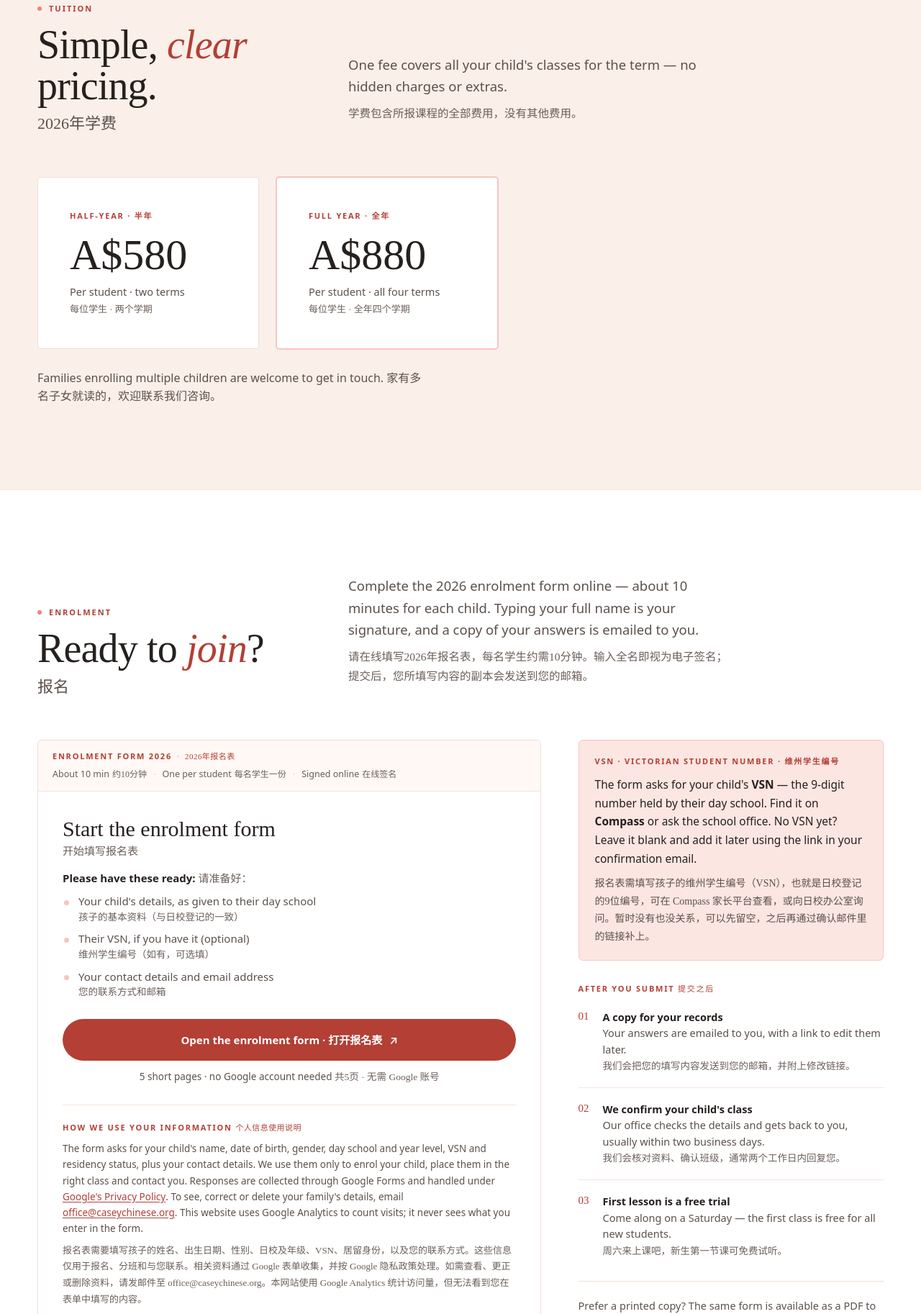
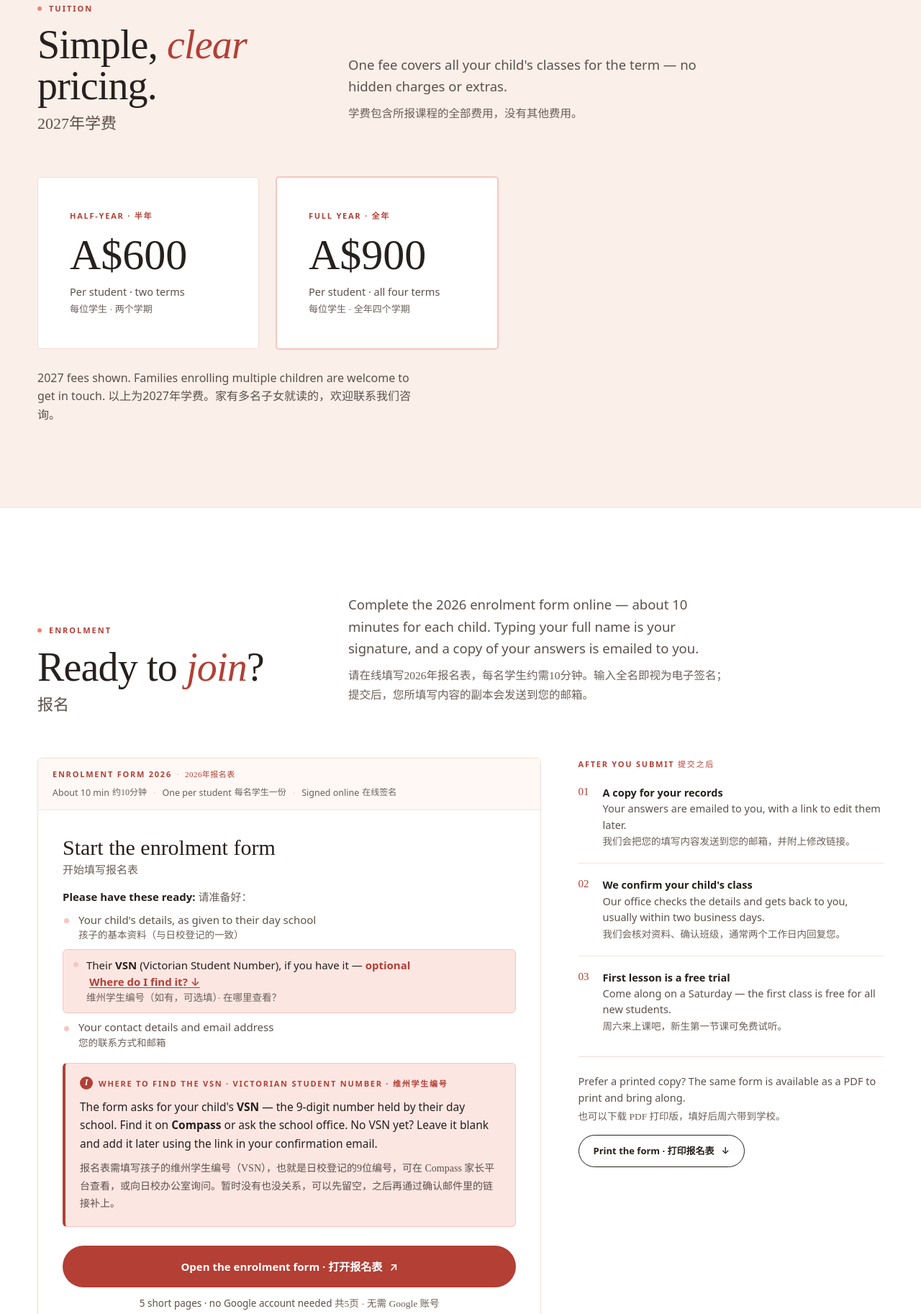
Before and after one commit to chaussen/caseychinese-website, a plain HTML site: page index.html in a window 1280 px wide. Shown: the part 6177-8003 px from the top of the page at 72% size. Drawn offline with Linux system fonts and the light colour scheme.

Commit message:
Add 2027 fees, RSPCA incursion event, and make VSN guidance prominent in enrolment
Co-Authored-By: Claude Sonnet 5.5 <noreply@anthropic.com>
Claude-Session: https://claude.ai/code/session_01EKoRQrGU9hTFF45R9mxFPp

```diff
--- a/index.html
+++ b/index.html
@@ -1208,7 +1208,12 @@
   .enrol-privacy .zh-note { display: block; font-family: var(--zh); font-size: 13px; line-height: 1.75; color: var(--ink-mute); margin-top: 8px; }
 
   .enrol-aside { display: grid; gap: 30px; }
-  .enrol-aside .vsn-callout { margin-top: 0; padding: 20px 22px; max-width: none; }
+  .enrol-ready .ready-vsn { background: var(--red-tint); border: 1px solid var(--red-soft); border-radius: 6px; padding: 10px 14px 10px 32px; color: var(--ink); }
+  .enrol-ready .ready-vsn::before { left: 14px; top: 1.1em; }
+  .ready-vsn em { font-style: normal; font-weight: 600; color: var(--red-deep); }
+  .vsn-jump { display: inline-block; margin-left: 4px; color: var(--red-deep); text-decoration: underline; text-underline-offset: 2px; font-weight: 600; }
+  .enrol-body .vsn-callout { margin: -10px 0 26px; max-width: none; padding: 18px 20px; border-left: 4px solid var(--red-deep); }
+  .vsn-badge { display: inline-grid; place-items: center; width: 18px; height: 18px; margin-right: 8px; border-radius: 50%; background: var(--red-deep); color: #fff; font: italic 700 12px var(--serif); letter-spacing: 0; vertical-align: 1px; }
   .enrol-side-label {
     font-size: 11px; font-weight: 600; text-transform: uppercase;
     letter-spacing: 0.16em; color: var(--red-deep); margin-bottom: 18px;
@@ -2057,7 +2062,7 @@
       <div>
         <div class="eyebrow"><span class="dot"></span>Tuition</div>
         <h2>Simple, <em>clear</em> pricing.</h2>
-        <div class="zh-title">2026年学费</div>
+        <div class="zh-title">2027年学费</div>
       </div>
       <p class="lede">
         One fee covers all your child's classes for the term — no hidden charges or extras.
@@ -2067,18 +2072,18 @@
     <div class="fee-options">
       <div class="fee-option">
         <div class="fee-period">Half-Year · 半年</div>
-        <div class="fee-amount">A$580</div>
+        <div class="fee-amount">A$600</div>
         <p class="fee-sub">Per student · two terms<br /><span class="zh" style="font-size:13px;font-weight:400;color:var(--ink-mute);">每位学生 · 两个学期</span></p>
       </div>
       <div class="fee-option featured">
         <div class="fee-period">Full Year · 全年</div>
-        <div class="fee-amount">A$880</div>
+        <div class="fee-amount">A$900</div>
         <p class="fee-sub">Per student · all four terms<br /><span class="zh" style="font-size:13px;font-weight:400;color:var(--ink-mute);">每位学生 · 全年四个学期</span></p>
       </div>
     </div>
     <p class="fee-note">
-      Families enrolling multiple children are welcome to get in touch.
-      <span class="zh-note">家有多名子女就读的，欢迎联系我们咨询。</span>
+      2027 fees shown. Families enrolling multiple children are welcome to get in touch.
+      <span class="zh-note">以上为2027年学费。家有多名子女就读的，欢迎联系我们咨询。</span>
     </p>
   </div>
 </section>
@@ -2114,9 +2119,18 @@
           <p class="enrol-have">Please have these ready: <span class="zh">请准备好：</span></p>
           <ul class="enrol-ready">
             <li>Your child's details, as given to their day school <span class="zh">孩子的基本资料（与日校登记的一致）</span></li>
-            <li>Their VSN, if you have it (optional) <span class="zh">维州学生编号（如有，可选填）</span></li>
+            <li class="ready-vsn">Their <strong>VSN</strong> (Victorian Student Number), if you have it — <em>optional</em> <a class="vsn-jump" href="#vsn-help">Where do I find it? ↓</a> <span class="zh">维州学生编号（如有，可选填）· 在哪里查看？</span></li>
             <li>Your contact details and email address <span class="zh">您的联系方式和邮箱</span></li>
           </ul>
+          <div class="vsn-callout" id="vsn-help">
+            <div class="vsn-label"><span class="vsn-badge" aria-hidden="true">i</span>Where to find the VSN · Victorian Student Number · 维州学生编号</div>
+            <p>
+              The form asks for your child's <strong>VSN</strong> — the 9-digit number held by their
+              day school. Find it on <strong>Compass</strong> or ask the school office. No VSN yet?
+              Leave it blank and add it later using the link in your confirmation email.
+            </p>
+            <span class="zh-note">报名表需填写孩子的维州学生编号（VSN），也就是日校登记的9位编号，可在 Compass 家长平台查看，或向日校办公室询问。暂时没有也没关系，可以先留空，之后再通过确认邮件里的链接补上。</span>
+          </div>
           <!-- The form is a Google Form opened in a new tab, not an iframe: it has 5 pages
                and collects sensitive data, and a nested scroll area is poor on mobile and
                for keyboard / screen-reader users. Keep this URL in sync with the README. -->
@@ -2145,16 +2159,6 @@
       </div>
 
       <aside class="enrol-aside">
-        <div class="vsn-callout">
-          <div class="vsn-label">VSN · Victorian Student Number · 维州学生编号</div>
-          <p>
-            The form asks for your child's <strong>VSN</strong> — the 9-digit number held by their
-            day school. Find it on <strong>Compass</strong> or ask the school office. No VSN yet?
-            Leave it blank and add it later using the link in your confirmation email.
-          </p>
-          <span class="zh-note">报名表需填写孩子的维州学生编号（VSN），也就是日校登记的9位编号，可在 Compass 家长平台查看，或向日校办公室询问。暂时没有也没关系，可以先留空，之后再通过确认邮件里的链接补上。</span>
-        </div>
-
         <div class="enrol-next">
           <div class="enrol-side-label">After you submit <span class="zh">提交之后</span></div>
           <ol class="enrol-steps">
@@ -2446,6 +2450,22 @@
         </figure>
       </article>
 
+      <article class="event" data-date="2027-02-20">
+        <div class="event-date">
+          <div class="dow">Sat</div>
+          <div class="day">20</div>
+          <div class="month">Feb</div>
+        </div>
+        <div class="event-body">
+          <span class="event-tag">Term 1 · 3pm</span>
+          <div class="event-meta">Sat 20 Feb 2027 · 3pm</div>
+          <h3>RSPCA Casey School Incursion</h3>
+          <div class="zh-title-sm">RSPCA 凯西社区校园活动</div>
+          <p>The RSPCA Casey program visits our school for a pet-themed session. More details to come.
+            <span class="zh-note" lang="zh-Hans">RSPCA Casey 项目将到校举办以宠物为主题的活动，详情稍后公布。</span></p>
+        </div>
+      </article>
+
     </div>
 
     <p class="events-empty" id="eventsEmpty" hidden>
```
